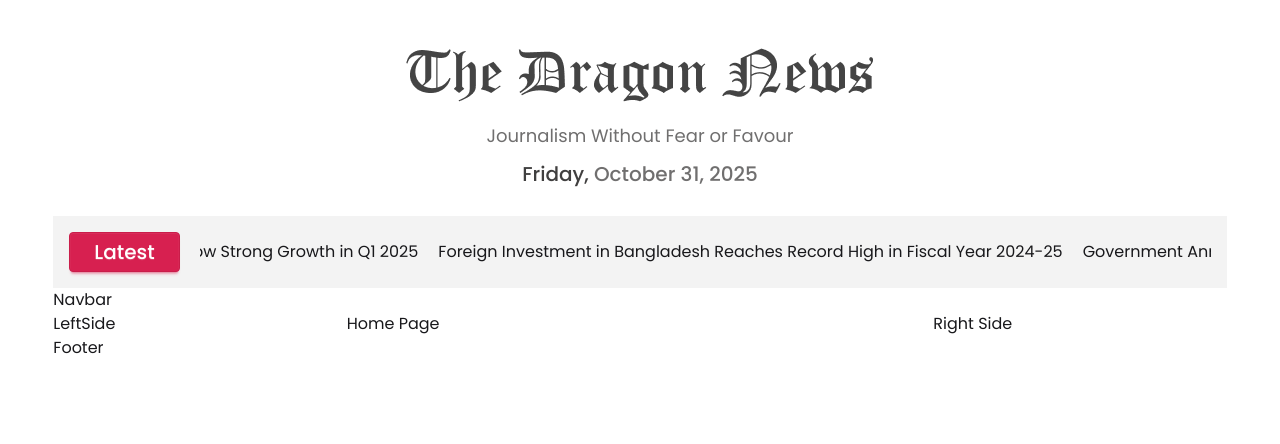
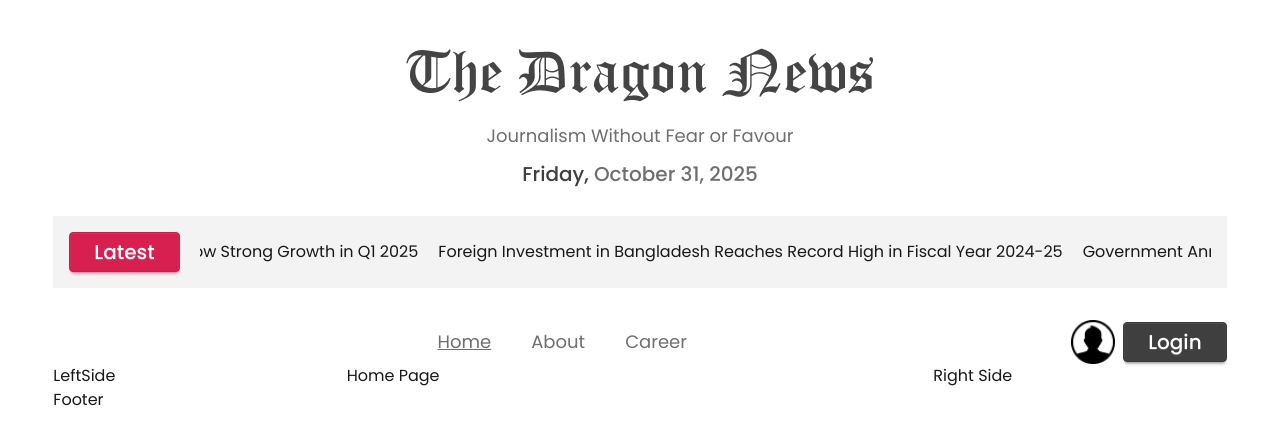
Before and after one commit to muhammad-tamim/web-project-26, a React (Vite) app: page / in a window 1280 px wide. Shown: the top 444 px of the page. Built offline with nearby package versions, Linux system fonts and the light colour scheme.

Commit message:
feat: add navbar

```diff
--- a/package.json
+++ b/package.json
@@ -13,7 +13,8 @@
     "date-fns": "^4.1.0",
     "react": "^19.1.1",
     "react-dom": "^19.1.1",
-    "react-fast-marquee": "^1.6.5"
+    "react-fast-marquee": "^1.6.5",
+    "react-icons": "^5.5.0"
   },
   "devDependencies": {
     "@eslint/js": "^9.36.0",
--- a/src/components/structure/Navbar.jsx
+++ b/src/components/structure/Navbar.jsx
@@ -1,9 +1,39 @@
 import React from 'react';
+import userLogo from '../../assets/logos/user.png';
+import { NavLink } from 'react-router';
+import { CiMenuFries } from 'react-icons/ci';
 
 const Navbar = () => {
+    const navItems = <>
+        <NavLink to={"/"} className={({ isActive }) => isActive ? "underline text-lg dark3" : "text-lg dark3"}>Home</NavLink>
+        <NavLink to={"/about"} className={({ isActive }) => isActive ? "underline text-lg dark3" : "text-lg dark3"}>About</NavLink>
+        <NavLink to={"/career"} className={({ isActive }) => isActive ? "underline text-lg dark3" : "text-lg dark3"}>Career</NavLink>
+    </>
     return (
-        <div>
-            Navbar
+        <div className='flex items-center justify-between mt-8'>
+            <div>
+                <div className="drawer drawer-end md:hidden">
+                    <input id="my-drawer-5" type="checkbox" className="drawer-toggle" />
+                    <div className="drawer-content">
+                        {/* Page content here */}
+                        <label htmlFor="my-drawer-5" className="drawer-button btn btn-sm"><CiMenuFries size={18} /></label>
+                    </div>
+                    <div className="drawer-side">
+                        <label htmlFor="my-drawer-5" aria-label="close sidebar" className="drawer-overlay"></label>
+                        <ul className="menu space-y-5 bg-base-200 min-h-full w-52 p-4">
+                            {/* Sidebar content here */}
+                            {navItems}
+                        </ul>
+                    </div>
+                </div>
+            </div>
+            <div className=' gap-10 hidden md:flex'>
+                {navItems}
+            </div>
+            <div className='flex gap-2 items-center'>
+                <img className='size-8 md:size-11' src={userLogo} alt="" />
+                <button className='btn btn-secondary text-white font-medium btn-sm  md:btn-md md:text-xl md:px-6'>Login</button>
+            </div>
         </div>
     );
 };
--- a/src/components/ui/Error.jsx
+++ b/src/components/ui/Error.jsx
@@ -3,7 +3,7 @@ import React from 'react';
 const Error = () => {
     return (
         <div>
-
+            Error
         </div>
     );
 };
--- a/src/components/ui/ShowMarquee.jsx
+++ b/src/components/ui/ShowMarquee.jsx
@@ -5,7 +5,6 @@ const ShowMarquee = ({ fetchData }) => {
     const data = use(fetchData)
 
     const latestNews = data.filter((news) => news.others.is_today_pick === true)
-    console.log(latestNews)
     return (
         <Marquee pauseOnHover={true}>
             {latestNews.map((news) => <span className='mr-5' key={news.id}>{news.title}</span>)}
--- a/src/pages/PageNotFoundPage.jsx
+++ b/src/pages/PageNotFoundPage.jsx
@@ -3,7 +3,7 @@ import React from 'react';
 const PageNotFoundPage = () => {
     return (
         <div>
-
+            Page not found
         </div>
     );
 };
```
Also changed, not shown: 1 other file (tests, documents, lock files or other folders).
